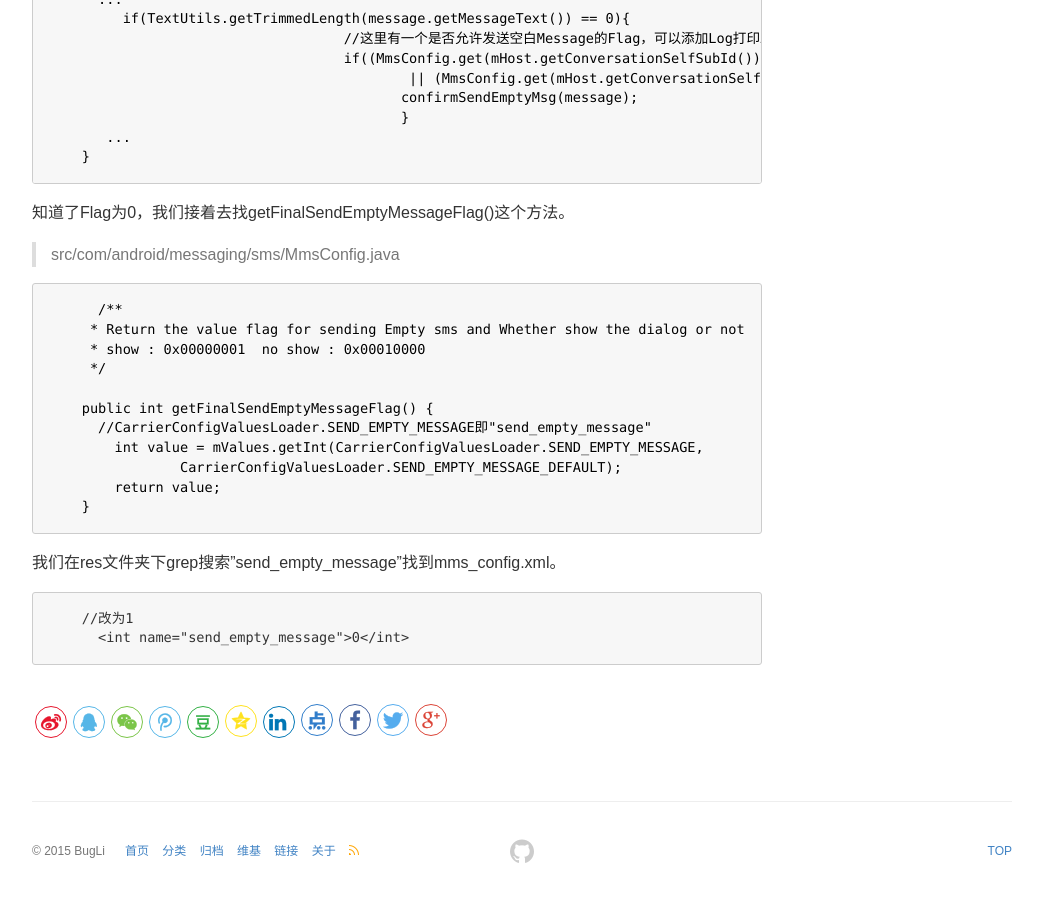
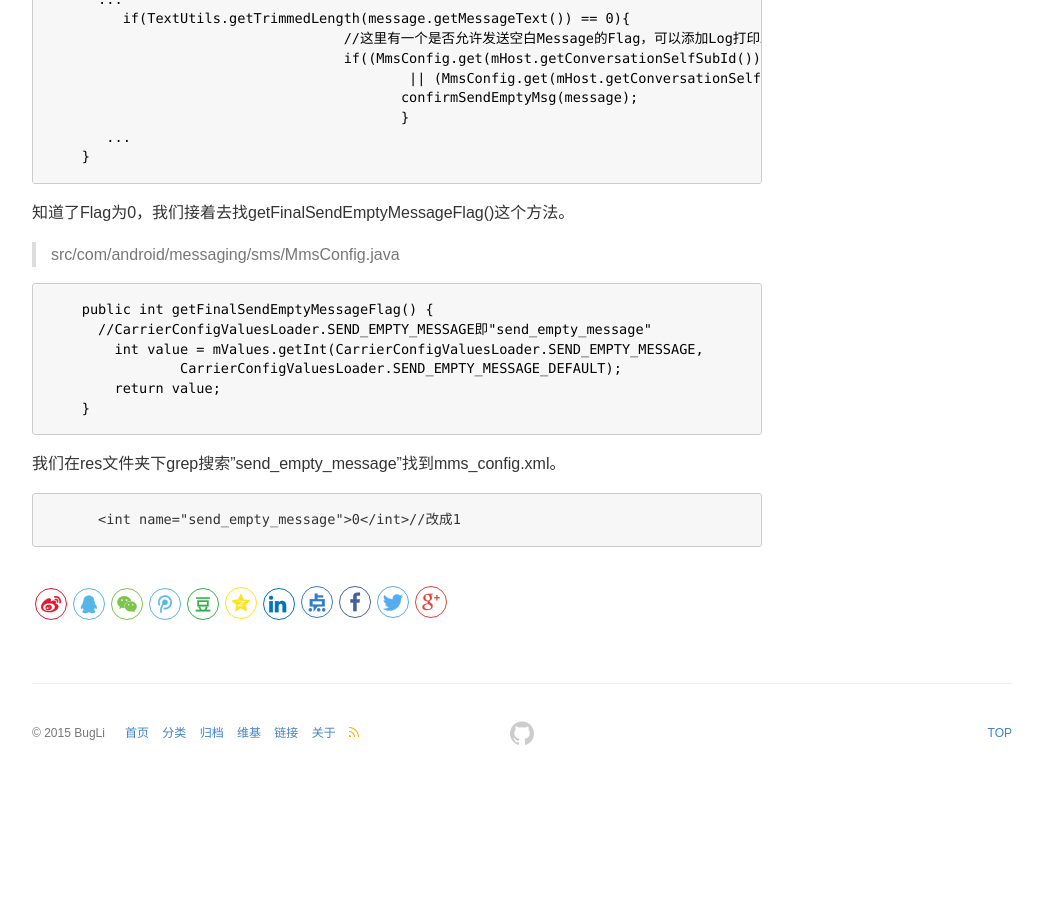
Before and after one commit to BugLiee/BugLiee.github.io, a Jekyll site: the page built from _posts/2020-03-23-blog.md, in a window 1280 px wide and 900 px high, scrolled down 780 px. Shown: the whole window, without its empty margins (118-1161 px from the left). Built offline with Jekyll 4.4.1, drawn with Linux system fonts in a browser that asks for light colours; comment, search, counter and statistics services are not loaded; after the commit the page ends 1562 px from its top, so only the background shows below that.

Commit message:
Update 2020-03-23-blog.md

````diff
--- a/_posts/2020-03-23-blog.md
+++ b/_posts/2020-03-23-blog.md
@@ -48,11 +48,6 @@ keywords: Android, 源码
 >
 
 ```Java
-      /**
-     * Return the value flag for sending Empty sms and Whether show the dialog or not
-     * show : 0x00000001  no show : 0x00010000
-     */
-
     public int getFinalSendEmptyMessageFlag() {
       //CarrierConfigValuesLoader.SEND_EMPTY_MESSAGE即"send_empty_message"
         int value = mValues.getInt(CarrierConfigValuesLoader.SEND_EMPTY_MESSAGE,
@@ -64,6 +59,5 @@ keywords: Android, 源码
 我们在res文件夹下grep搜索"send_empty_message"找到mms_config.xml。
 
 ```
-    //改为1
-      <int name="send_empty_message">0</int>
+      <int name="send_empty_message">0</int>//改成1
 ```
````
